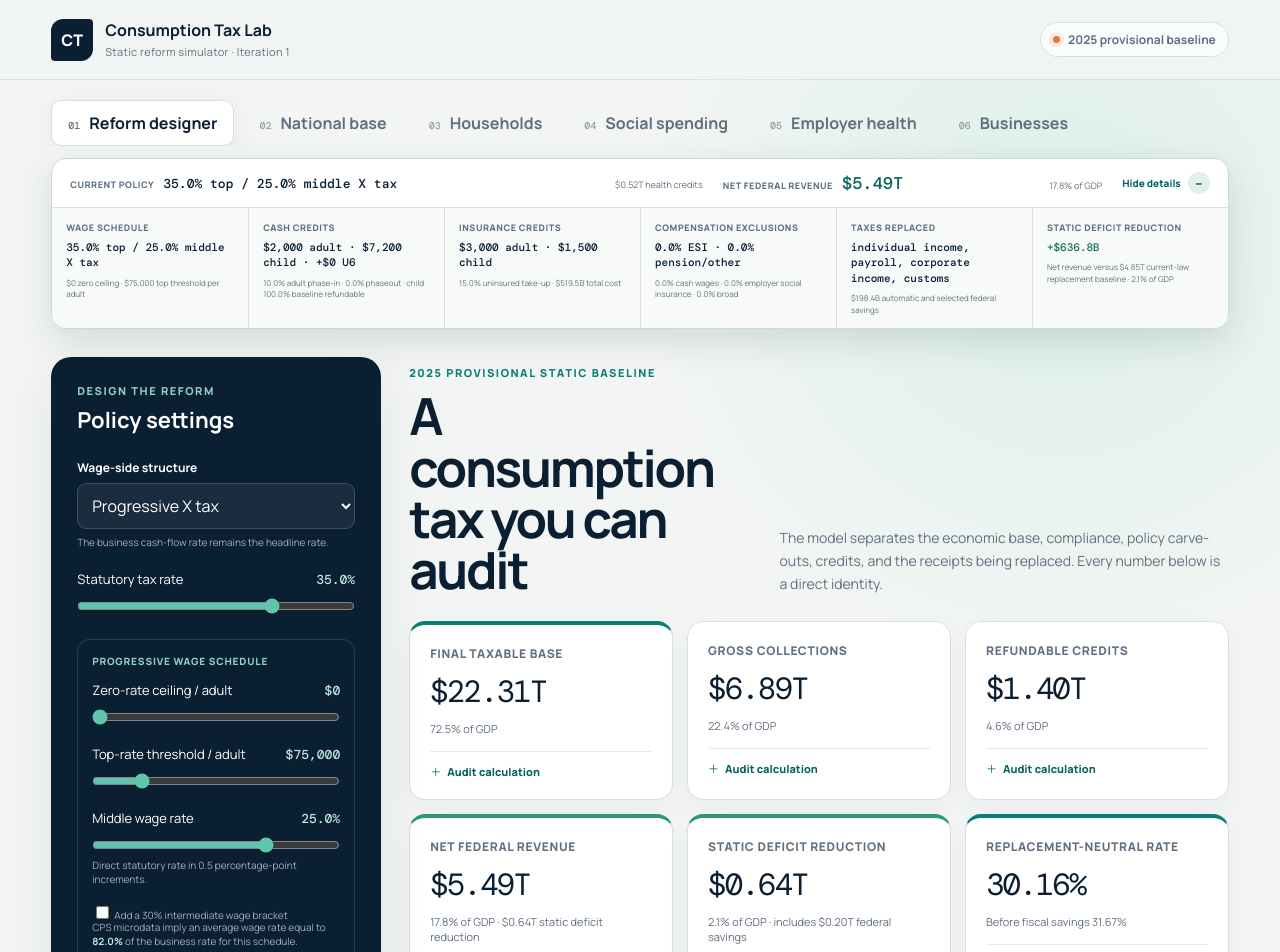
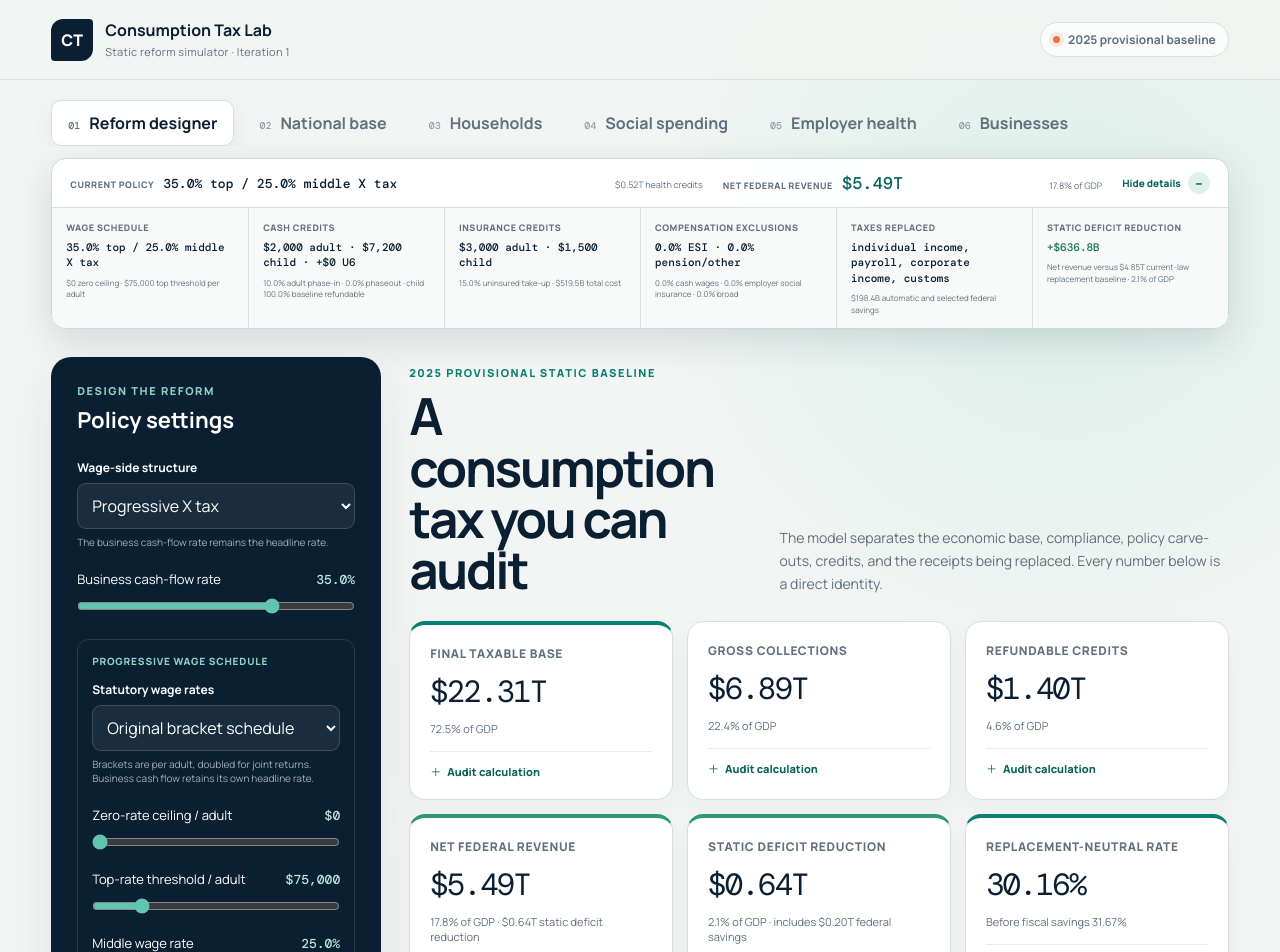
Before and after one commit to pcarlsgaard/tax_reform, a React (Vite) app: page / in a window 1280 px wide. Shown: the top 952 px of the page. Built offline with nearby package versions, Linux system fonts and the light colour scheme.

Commit message:
Replace crowded progressive controls with compact 3-5-band editor

```diff
--- a/src/views/Overview.tsx
+++ b/src/views/Overview.tsx
@@ -1,5 +1,6 @@
 import { Audit, Formula } from '../components/Audit';
 import { RangeField, SelectField } from '../components/Controls';
+import { WageScheduleEditor } from '../components/WageScheduleEditor';
 import { MetricCard } from '../components/MetricCard';
 import { dollars, moneyB, percent } from '../components/format';
 import {
@@ -47,21 +48,11 @@ export function Overview({ settings, setSettings, result }: { settings: ReformSe
         <div className="eyebrow">Design the reform</div>
         <h2>Policy settings</h2>
         <SelectField label="Wage-side structure" value={settings.wageTaxMode} options={[{ value: 'flat', label: 'Flat X tax' }, { value: 'progressive', label: 'Progressive X tax' }]} onChange={(wageTaxMode) => update({ wageTaxMode: wageTaxMode as WageTaxMode })} hint="The business cash-flow rate remains the headline rate." />
-        <RangeField label="Statutory tax rate" value={settings.rate} min={0.10} max={0.45} step={0.005} display={percent(settings.rate)} onChange={(rate) => update({ rate })} />
-        {settings.wageTaxMode === 'progressive' && <div className="control-group">
-          <span>Progressive wage schedule</span>
-          <RangeField label="Zero-rate ceiling / adult" value={settings.progressiveZeroBracketPerAdult} min={0} max={100000} step={1000} display={`$${settings.progressiveZeroBracketPerAdult.toLocaleString()}`} onChange={(progressiveZeroBracketPerAdult) => update({ progressiveZeroBracketPerAdult })} />
-          <RangeField label="Top-rate threshold / adult" value={settings.progressiveTopBracketPerAdult} min={25000} max={300000} step={5000} display={`$${settings.progressiveTopBracketPerAdult.toLocaleString()}`} onChange={(progressiveTopBracketPerAdult) => update({ progressiveTopBracketPerAdult })} />
-          <RangeField label="Middle wage rate" value={Math.min(settings.rate, settings.progressiveMiddleRate)} min={0} max={settings.rate} step={0.005} display={percent(Math.min(settings.rate, settings.progressiveMiddleRate))} onChange={(progressiveMiddleRate) => update({ progressiveMiddleRate })} hint="Direct statutory rate in 0.5 percentage-point increments." />
-          <label className="control-note"><input type="checkbox" checked={settings.progressiveIntermediateStartPerAdult !== null} onChange={(event) => update(event.target.checked
-            ? { progressiveIntermediateStartPerAdult: 75000, progressiveTopBracketPerAdult: 200000, progressiveIntermediateRate: 0.30 }
-            : { progressiveIntermediateStartPerAdult: null })} /> Add a 30% intermediate wage bracket</label>
-          {settings.progressiveIntermediateStartPerAdult !== null && <>
-            <RangeField label="Intermediate starts / adult" value={settings.progressiveIntermediateStartPerAdult} min={0} max={300000} step={5000} display={`$${settings.progressiveIntermediateStartPerAdult.toLocaleString()}`} onChange={(progressiveIntermediateStartPerAdult) => update({ progressiveIntermediateStartPerAdult })} hint="Applied to taxable household compensation; the 35% bracket starts at the top-rate threshold above." />
-            <RangeField label="Intermediate wage rate" value={settings.progressiveIntermediateRate} min={settings.progressiveMiddleRate} max={settings.rate} step={0.005} display={percent(settings.progressiveIntermediateRate)} onChange={(progressiveIntermediateRate) => update({ progressiveIntermediateRate })} />
-          </>}
+        <RangeField label={settings.wageTaxMode === 'progressive' ? "Business cash-flow rate" : "Statutory tax rate"} value={settings.rate} min={0.10} max={0.45} step={0.005} display={percent(settings.rate)} onChange={(rate) => update({ rate })} />
+        {settings.wageTaxMode === 'progressive' && <>
+          <WageScheduleEditor settings={settings} update={update} />
           <p className="control-note">CPS microdata imply an average wage rate equal to <strong>{percent(result.microdataAverageWageRateShare)}</strong> of the business rate for this schedule.</p>
-        </div>}
+        </>}
         <SelectField label="Adult credit structure" value={settings.adultCreditMode} options={[{ value: 'earned', label: 'EITC-like phase-in/out' }, { value: 'universal', label: 'Universal flat credit' }]} onChange={(adultCreditMode) => update({ adultCreditMode: adultCreditMode as AdultCreditMode })} />
         <RangeField label="Maximum adult credit" value={settings.adultCredit} min={0} max={12000} step={100} display={`$${settings.adultCredit.toLocaleString()}`} onChange={(adultCredit) => update({ adultCredit })} hint="Maximum per adult; fully refundable." />
         {settings.adultCreditMode === 'earned' && <div className="control-group">
@@ -100,7 +91,9 @@ export function Overview({ settings, setSettings, result }: { settings: ReformSe
           <MetricCard label="Refundable credits" value={moneyB(result.adultCreditCost + result.childCreditCost + result.insuranceCreditCost)} note={`${percent(result.creditCostPercentGdp)} of GDP`}><Audit><Formula>{moneyB(result.adultCreditStatutoryCost)} statutory adult eligibility × {percent(result.adultCreditTakeUpRate)} take-up = {moneyB(result.adultCreditCost)} adult credits<br />+ {moneyB(result.childCreditCost)} child credits<br />+ {moneyB(result.insuranceCreditCost)} premium-purchase credits</Formula></Audit></MetricCard>
           <MetricCard label="Net federal revenue" value={moneyB(result.netRevenue)} note={`${percent(result.netRevenuePercentGdp)} of GDP · ${moneyB(Math.abs(result.deficitReduction))} static deficit ${result.deficitReduction >= 0 ? 'reduction' : 'increase'}`} tone={result.deficitReduction >= 0 ? 'good' : 'bad'}><RevenueAudit result={result} /></MetricCard>
           <MetricCard label={`Static deficit ${result.deficitReduction >= 0 ? 'reduction' : 'increase'}`} value={moneyB(result.deficitReduction)} note={`${percent(result.deficitReductionPercentGdp)} of GDP${hasFiscalSavings ? ` · includes ${moneyB(result.totalFederalSavings)} federal savings` : ''}`} tone={result.deficitReduction >= 0 ? 'good' : 'bad'}><Audit><Formula>{moneyB(result.netRevenue)} reform net revenue<br />− {moneyB(result.targetRevenue)} selected current-law receipts replaced<br />+ {moneyB(result.totalFederalSavings)} eliminated federal outlays<br />= {moneyB(result.deficitReduction)} static deficit {result.deficitReduction >= 0 ? 'reduction' : 'increase'}</Formula></Audit></MetricCard>
-          <MetricCard label="Replacement-neutral rate" value={percent(result.adjustedRevenueNeutralRate, 2)} note={hasFiscalSavings ? `Before fiscal savings ${percent(result.revenueNeutralRate, 2)}` : 'Solved algebraically'} tone="accent"><Audit><Formula>{hasFiscalSavings && <>{moneyB(result.targetRevenue)} selected current-law receipts<br />− {moneyB(result.refundableTaxCreditOutlaySavings)} automatic refundable EITC/CTC outlay savings<br />− {moneyB(result.federalTransferSavings)} selected programs and estimated ACA premium-credit savings<br />= {moneyB(result.adjustedTargetRevenue)} current-law replacement baseline.<br /><br /></>}({moneyB(result.adjustedTargetRevenue)} + {moneyB(result.adultCreditCost + result.childCreditCost + result.insuranceCreditCost)}) ÷ {moneyB(result.rateAdjustedBase)} rate-adjusted base = {percent(result.adjustedRevenueNeutralRate, 2)}</Formula></Audit></MetricCard>
+          <MetricCard label="Replacement-neutral rate" value={percent(result.adjustedRevenueNeutralRate, 2)} note={hasFiscalSavings ? `Before fiscal savings ${percent(result.revenueNeutralRate, 2)}` : 'Solved algebraically'} tone="accent"><Audit><Formula>{hasFiscalSavings && <>{moneyB(result.targetRevenue)} selected current-law receipts<br />− {moneyB(result.refundableTaxCreditOutlaySavings)} automatic refundable EITC/CTC outlay savings<br />− {moneyB(result.federalTransferSavings)} selected programs and estimated ACA premium-credit savings<br />= {moneyB(result.adjustedTargetRevenue)} current-law replacement baseline.<br /><br /></>}{settings.wageTaxMode === 'progressive' && settings.progressiveWageBrackets?.length
+  ? <>Fixed wage-bracket receipts are held constant; the replacement-neutral figure solves for the <strong>business cash-flow rate only</strong>: ({moneyB(result.adjustedTargetRevenue)} + {moneyB(result.adultCreditCost + result.childCreditCost + result.insuranceCreditCost)} − {moneyB(result.rateAdjustedWageBase * settings.rate)} wage receipts) ÷ {moneyB(result.businessTaxableBase)} business base = {percent(result.adjustedRevenueNeutralRate, 2)}</>
+  : <>({moneyB(result.adjustedTargetRevenue)} + {moneyB(result.adultCreditCost + result.childCreditCost + result.insuranceCreditCost)}) ÷ {moneyB(result.rateAdjustedBase)} rate-adjusted base = {percent(result.adjustedRevenueNeutralRate, 2)}</>}</Formula></Audit></MetricCard>
         </div>
         <AdultCreditAuditPanel result={result} settings={settings} />
         <Flow result={result} />
```
